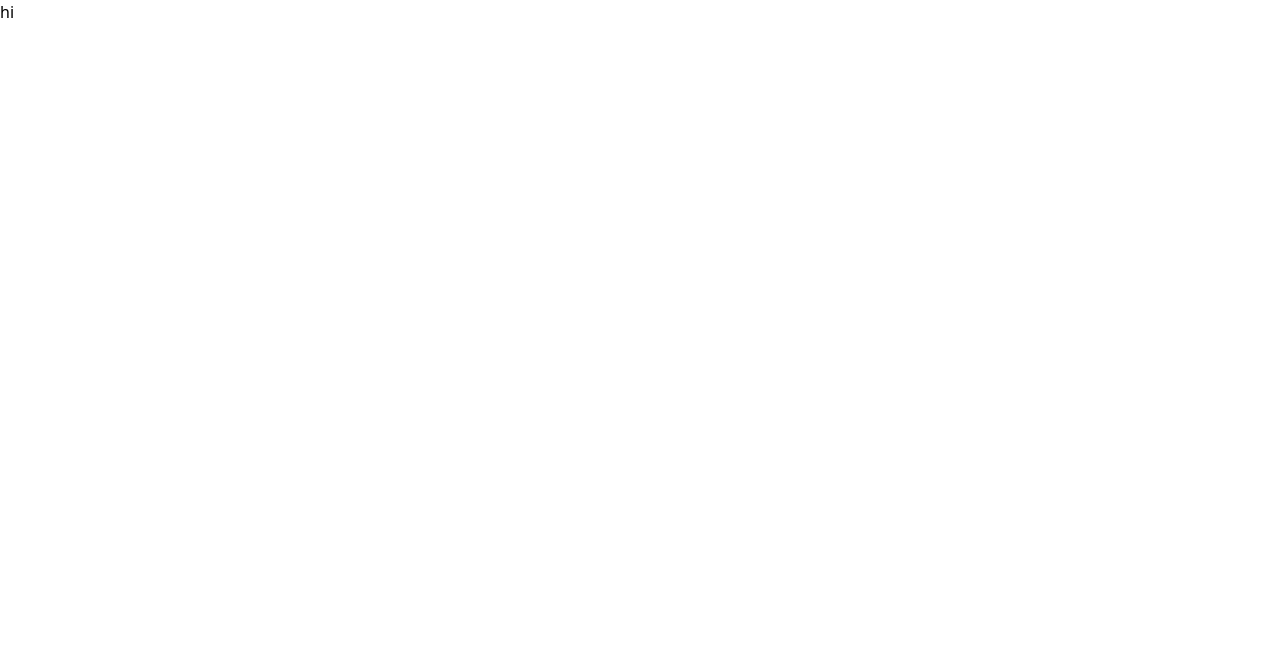
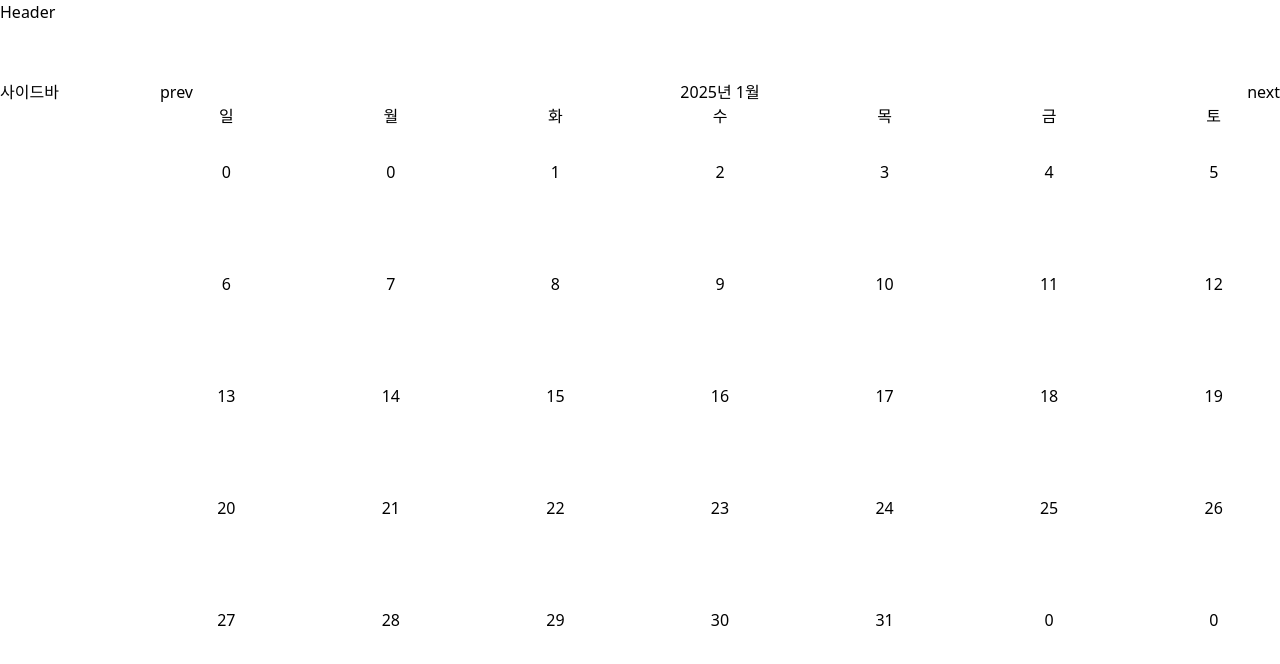
Before and after one commit to HongBoogie/calendar, a Next.js app: page / in a window 1280 px wide. Shown: the top 664 px of the page. Built offline with nearby package versions, Linux system fonts and the light colour scheme.

Commit message:
feat: 기본적인 레이아웃 구현
- 사이드바는 fixed로 구현
- header, sidebar 만큼 레이아웃에 padding 부여

```diff
--- a/src/app/layout.tsx
+++ b/src/app/layout.tsx
@@ -1,6 +1,9 @@
 import type { Metadata } from "next";
 import localFont from "next/font/local";
 import "./globals.css";
+import { PropsWithChildren } from "react";
+import Header from "@/components/Header";
+import Sidebar from "@/components/Sidebar";
 
 const geistSans = localFont({
   src: "./fonts/GeistVF.woff",
@@ -28,8 +31,20 @@ export default function RootLayout({
       <body
         className={`${geistSans.variable} ${geistMono.variable} antialiased`}
       >
-        {children}
+        <Header />
+        <Sidebar />
+        <Layout>
+          {children}
+        </Layout>
       </body>
     </html>
   );
 }
+
+const Layout = ({ children } : PropsWithChildren) => {
+  return (
+    <div className="min-h-screen pl-40">
+      {children}
+    </div>
+  );
+}
--- a/src/app/page.tsx
+++ b/src/app/page.tsx
@@ -1,9 +1,10 @@
+import Calendar from "@/components/Calendar";
 import Image from "next/image";
 
 export default function Home() {
   return (
-  <div className="w-8 h-4">
-    hi
+  <div className="">
+    <Calendar />
   </div>
   );
 }
--- a/src/components/Calendar.tsx
+++ b/src/components/Calendar.tsx
@@ -14,8 +14,24 @@ const Calendar = () => {
   });
 
   return (
-      <div className="">
-        hi
+      <div className="w-full h-screen">
+        <div className="flex justify-between">
+          <button onClick={() => setCurrentDate(new Date(currentDate.setMonth(currentDate.getMonth() - 1)))}>prev</button>
+          <div>{currentDate.getFullYear()}년 {currentDate.getMonth() + 1}월</div>
+          <button onClick={() => setCurrentDate(new Date(currentDate.setMonth(currentDate.getMonth() + 1)))}>next</button>
+        </div>
+        <div className="grid grid-cols-7 gap-8">
+          {["일", "월", "화", "수", "목", "금", "토"].map((day) => (
+            <div key={day} className="text-center">{day}</div>
+          ))}
+          {weekCalendarList.map((week, idx) => (
+            <React.Fragment key={idx}>
+              {week.map((day, idx) => (
+                <div key={idx} className="text-center h-20">{day}</div>
+              ))}
+            </React.Fragment>
+          ))}
+        </div>
       </div>
   )
 }
--- /dev/null
+++ b/src/components/Header.tsx
@@ -0,0 +1,9 @@
+import React from 'react'
+
+const Header = () => {
+  return (
+    <div className='h-20'>Header</div>
+  )
+}
+
+export default Header
--- /dev/null
+++ b/src/components/Sidebar.tsx
@@ -0,0 +1,13 @@
+import React from 'react'
+
+const Sidebar = () => {
+  return (
+    <div className='fixed top-20 left-0 w-40'>
+      <div className=''>
+        사이드바
+      </div>
+    </div>
+  )
+}
+
+export default Sidebar
```
